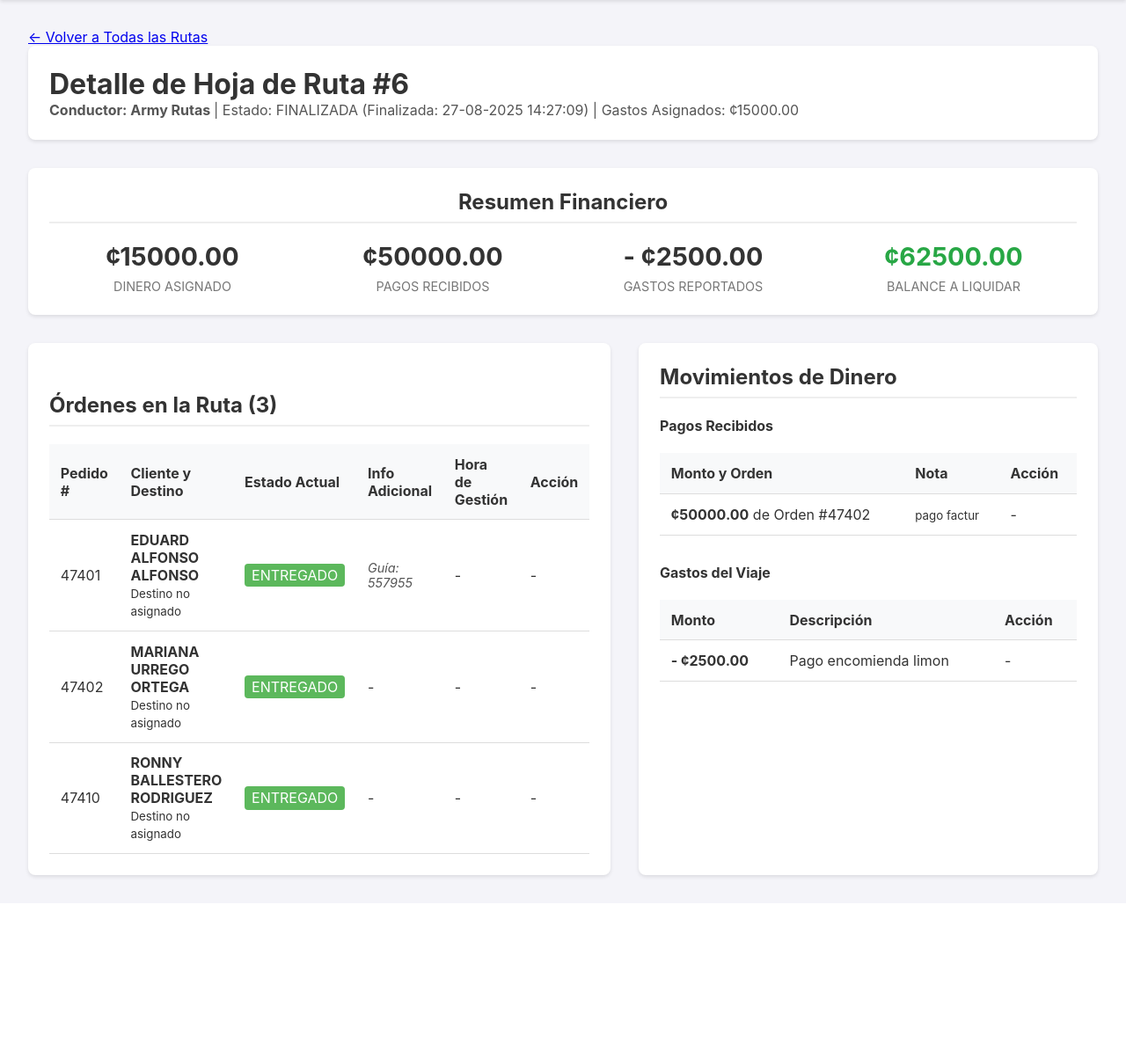
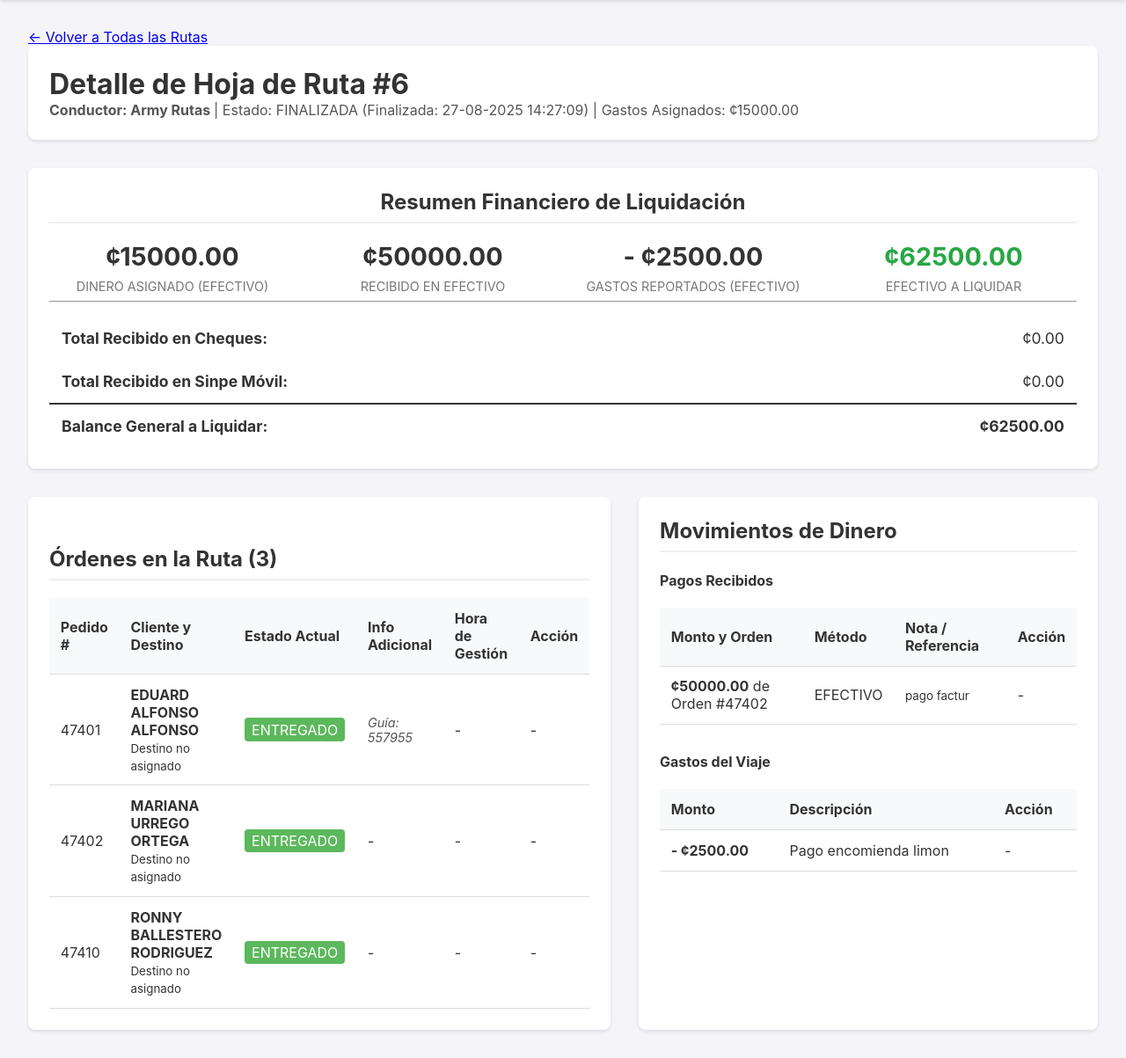
Before and after one commit to edw72/picking_packing, a Flask app: page /ruta/6 in a window 1280 px wide. Shown: the part 104-1307 px from the top of the page at 88% size. Before the commit the page ends 1104 px from the top, so only its background shows below. Run offline with Flask 3, Linux system fonts and the light colour scheme; a user stored in the database is signed in; data comes from the database, SQL or seed files in the repository; both versions use the stored data as it was after the commit.

Commit message:
fix: se agrego metodos de pago a cobros en ruta y desglose de pagos por cheque, efectivo y sinpe movil

```diff
--- a/app.py
+++ b/app.py
@@ -1571,49 +1571,38 @@ def generar_pdf_etiquetas(orden_id):
 @login_required
 @logistica_required
 def detalle_ruta(ruta_id):
-    # 1. Buscamos la hoja de ruta y cargamos eficientemente el conductor
     ruta_query = db.select(HojaDeRuta).where(HojaDeRuta.id == ruta_id).options(joinedload(HojaDeRuta.conductor))
     ruta = db.session.execute(ruta_query).scalar_one_or_none()
     if not ruta:
         abort(404)
 
-    # 2. Obtenemos las órdenes asignadas a esta ruta, cargando también su destino
-    ordenes_asignadas = db.session.execute(
-        db.select(Orden).where(Orden.hoja_de_ruta_id == ruta.id)
-        .options(joinedload(Orden.destino))
-        .order_by(Orden.numero_pedido)
-    ).scalars().all()
-
-    # 3. (Solo si la ruta está en preparación) Obtenemos las órdenes disponibles
+    ordenes_asignadas = db.session.execute(db.select(Orden).where(Orden.hoja_de_ruta_id == ruta.id).options(joinedload(Orden.destino)).order_by(Orden.numero_pedido)).scalars().all()
     ordenes_disponibles = []
     if ruta.estado == 'EN_PREPARACION':
-        ordenes_disponibles = db.session.execute(db.select(Orden).filter(
-            Orden.estado == 'LISTO_PARA_DESPACHO',
-            Orden.hoja_de_ruta_id.is_(None)
-        ).order_by(Orden.fecha_creacion.asc())).scalars().all()
-
-    # --- INICIO: NUEVA LÓGICA DE CÁLCULOS FINANCIEROS Y DE DATOS ---
-
-    # 4. Obtenemos todas las transacciones (pagos) y gastos de esta ruta
+        ordenes_disponibles = db.session.execute(db.select(Orden).filter(Orden.estado == 'LISTO_PARA_DESPACHO', Orden.hoja_de_ruta_id.is_(None)).order_by(Orden.fecha_creacion.asc())).scalars().all()
+
     transacciones_ruta = db.session.execute(db.select(Transaccion).where(Transaccion.hoja_de_ruta_id == ruta.id)).scalars().all()
     gastos_ruta = db.session.execute(db.select(GastoViaje).where(GastoViaje.hoja_de_ruta_id == ruta.id)).scalars().all()
 
-    # 5. Calculamos los totales y el balance
-    total_recibido = sum(t.monto_recibido for t in transacciones_ruta)
+    total_recibido = 0
+    desglose_pagos = {'EFECTIVO': 0.0, 'CHEQUE': 0.0, 'SINPE_MOVIL': 0.0}
+    for t in transacciones_ruta:
+        total_recibido += t.monto_recibido
+        if t.metodo_pago in desglose_pagos:
+            desglose_pagos[t.metodo_pago] += t.monto_recibido
+
     total_gastado = sum(g.monto_gastado for g in gastos_ruta)
     balance = (ruta.gastos_asignados + total_recibido) - total_gastado
-
-    # --- FIN: NUEVA LÓGICA ---
 
     return render_template(
         'detalle_ruta.html',
         ruta=ruta,
         ordenes_asignadas=ordenes_asignadas,
         ordenes_disponibles=ordenes_disponibles,
-        # Pasamos los nuevos datos a la plantilla
         transacciones=transacciones_ruta,
         gastos=gastos_ruta,
         total_recibido=total_recibido,
+        desglose_pagos=desglose_pagos,
         total_gastado=total_gastado,
         balance=balance
     )
@@ -1783,19 +1772,35 @@ def detalle_ruta_conductor():
         clientes_agrupados[cliente_key].append(orden)
     # --- FIN: NUEVA LÓGICA DE AGRUPACIÓN ---
 
-    # Cálculos financieros (sin cambios)
-    total_gastado = db.session.scalar(db.select(func.sum(GastoViaje.monto_gastado)).where(GastoViaje.hoja_de_ruta_id == ruta.id)) or 0.0
-    total_recibido = db.session.scalar(db.select(func.sum(Transaccion.monto_recibido)).where(Transaccion.hoja_de_ruta_id == ruta.id)) or 0.0
+    # --- INICIO: LÓGICA DE CÁLCULO FALTANTE AÑADIDA ---
+    # Obtenemos todas las transacciones y gastos de esta ruta
+    transacciones_ruta = db.session.execute(db.select(Transaccion).where(Transaccion.hoja_de_ruta_id == ruta.id)).scalars().all()
+    gastos_ruta = db.session.execute(db.select(GastoViaje).where(GastoViaje.hoja_de_ruta_id == ruta.id)).scalars().all()
+
+    total_recibido = 0
+    desglose_pagos = {
+        'EFECTIVO': 0.0,
+        'CHEQUE': 0.0,
+        'SINPE_MOVIL': 0.0
+    }
+    for t in transacciones_ruta:
+        total_recibido += t.monto_recibido
+        if t.metodo_pago in desglose_pagos:
+            desglose_pagos[t.metodo_pago] += t.monto_recibido
+
+    total_gastado = sum(g.monto_gastado for g in gastos_ruta)
     balance = (ruta.gastos_asignados + total_recibido) - total_gastado
+    # --- FIN: LÓGICA DE CÁLCULO FALTANTE AÑADIDA ---
 
     return render_template(
         'detalle_ruta_conductor.html',
         ruta=ruta,
-        # Pasamos el diccionario agrupado por cliente
         clientes_agrupados=clientes_agrupados,
         total_ordenes=len(ordenes_en_ruta),
+        # Pasamos todas las nuevas variables a la plantilla
         total_gastado=total_gastado,
         total_recibido=total_recibido,
+        desglose_pagos=desglose_pagos,
         balance=balance
     )
 
@@ -1872,34 +1877,32 @@ def registrar_gasto_conductor():
 @conductor_required
 def registrar_pago_conductor():
     ruta_id = request.form.get('ruta_id')
-    orden_id_str = request.form.get('orden_id') # Lo obtenemos como string
+    orden_id_str = request.form.get('orden_id')
     monto_str = request.form.get('monto_recibido')
     nota = request.form.get('nota', '').strip()
-
-    # --- INICIO: LÓGICA DE VALIDACIÓN MEJORADA ---
-    if not ruta_id or not monto_str:
-        flash("Ruta y Monto son campos obligatorios.", "error")
+    metodo_pago = request.form.get('metodo_pago')
+
+    if not all([ruta_id, monto_str, metodo_pago]):
+        flash("Ruta, Monto y Método de Pago son campos obligatorios.", "error")
         return redirect(url_for('detalle_ruta_conductor'))
 
-    # Si no se selecciona una orden, la nota se vuelve obligatoria
     if not orden_id_str and not nota:
         flash("Si no se asocia a una orden, la nota es obligatoria para explicar el cobro.", "error")
         return redirect(url_for('detalle_ruta_conductor'))
 
     try:
         monto = float(monto_str)
-        # Convertimos orden_id a entero solo si no está vacío
         orden_id = int(orden_id_str) if orden_id_str else None
     except (ValueError, TypeError):
         flash("El monto o el ID de la orden no son válidos.", "error")
         return redirect(url_for('detalle_ruta_conductor'))
-    # --- FIN: LÓGICA DE VALIDACIÓN MEJORADA ---
 
     nueva_transaccion = Transaccion(
         hoja_de_ruta_id=int(ruta_id),
-        orden_id=orden_id, # Puede ser None
+        orden_id=orden_id,
         monto_recibido=monto,
-        nota=nota
+        nota=nota,
+        metodo_pago=metodo_pago
     )
     db.session.add(nueva_transaccion)
     db.session.commit()
--- a/templates/detalle_ruta.html
+++ b/templates/detalle_ruta.html
@@ -150,25 +150,23 @@
 
 <!-- === INICIO: Resumen Financiero === -->
 <div class="grid-column resumen-financiero">
-    <h2>Resumen Financiero</h2>
+    <h2>Resumen Financiero de Liquidación</h2>
     <div class="resumen-grid">
+        <div><div class="valor">¢{{ '%.2f'|format(ruta.gastos_asignados) }}</div><div class="etiqueta">Dinero Asignado (Efectivo)</div></div>
+        <div><div class="valor">¢{{ '%.2f'|format(desglose_pagos.EFECTIVO) }}</div><div class="etiqueta">Recibido en Efectivo</div></div>
+        <div><div class="valor">- ¢{{ '%.2f'|format(total_gastado) }}</div><div class="etiqueta">Gastos Reportados (Efectivo)</div></div>
         <div>
-            <div class="valor">¢{{ '%.2f'|format(ruta.gastos_asignados) }}</div>
-            <div class="etiqueta">Dinero Asignado</div>
-        </div>
-        <div>
-            <div class="valor">¢{{ '%.2f'|format(total_recibido) }}</div>
-            <div class="etiqueta">Pagos Recibidos</div>
-        </div>
-        <div>
-            <div class="valor">- ¢{{ '%.2f'|format(total_gastado) }}</div>
-            <div class="etiqueta">Gastos Reportados</div>
-        </div>
-        <div>
-            <div class="valor {{ 'balance-positivo' if balance >= 0 else 'balance-negativo' }}">¢{{ '%.2f'|format(balance) }}</div>
-            <div class="etiqueta">Balance a Liquidar</div>
+            {% set efectivo_a_liquidar = ruta.gastos_asignados + desglose_pagos.EFECTIVO - total_gastado %}
+            <div class="valor {{ 'balance-positivo' if efectivo_a_liquidar >= 0 else 'balance-negativo' }}">¢{{ '%.2f'|format(efectivo_a_liquidar) }}</div>
+            <div class="etiqueta">Efectivo a Liquidar</div>
         </div>
     </div>
+    <hr>
+    <table style="text-align: left; margin-top: 1rem; font-size: 1.1rem; border: none;">
+        <tr style="border: none;"><td style="border: none;"><strong>Total Recibido en Cheques:</strong></td><td style="text-align: right; border: none;">¢{{ '%.2f'|format(desglose_pagos.CHEQUE) }}</td></tr>
+        <tr style="border: none;"><td style="border: none;"><strong>Total Recibido en Sinpe Móvil:</strong></td><td style="text-align: right; border: none;">¢{{ '%.2f'|format(desglose_pagos.SINPE_MOVIL) }}</td></tr>
+        <tr style="border-top: 2px solid #333; font-weight: bold;"><td style="border: none;">Balance General a Liquidar:</td><td style="text-align: right; border: none;">¢{{ '%.2f'|format(balance) }}</td></tr>
+    </table>
 </div>
 <!-- === FIN: Resumen Financiero === -->
 
@@ -262,20 +260,12 @@
         <h4>Pagos Recibidos</h4>
         {% if transacciones %}
             <table>
-                 <!-- === INICIO: CAMBIOS EN LA TABLA DE PAGOS === -->
-                <thead><tr><th>Monto y Orden</th><th>Nota</th><th>Acción</th></tr></thead>
+                <thead><tr><th>Monto y Orden</th><th>Método</th><th>Nota / Referencia</th><th>Acción</th></tr></thead>
                 <tbody>
                 {% for t in transacciones %}
                     <tr>
-                        <td>
-                            <strong>¢{{ '%.2f'|format(t.monto_recibido) }}</strong>
-                            <!-- Lógica condicional para mostrar la fuente del pago -->
-                            {% if t.orden %}
-                                de Orden #{{ t.orden.numero_pedido }}
-                            {% else %}
-                                (Cobro Adicional)
-                            {% endif %}
-                        </td>
+                        <td><strong>¢{{ '%.2f'|format(t.monto_recibido) }}</strong> {% if t.orden %}de Orden #{{ t.orden.numero_pedido }}{% else %}(Cobro Adicional){% endif %}</td>
+                        <td>{{ t.metodo_pago.replace('_', ' ') }}</td>
                         <td><small>{{ t.nota or '' }}</small></td>
                         <td>
                              <!-- === INICIO: Condición de Rol === -->
```
Also changed, not shown: templates/detalle_ruta_conductor.html (+39 -9 lines), instance/picking_app.db.
